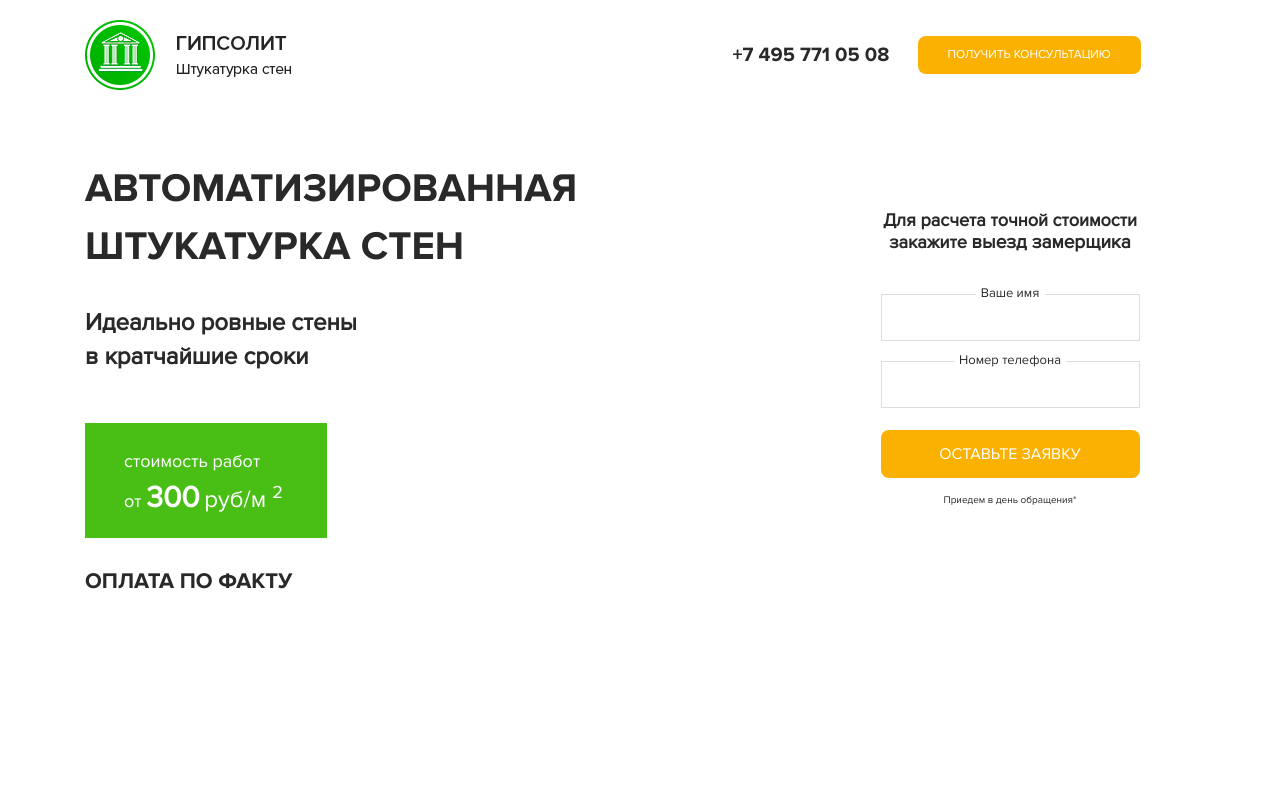
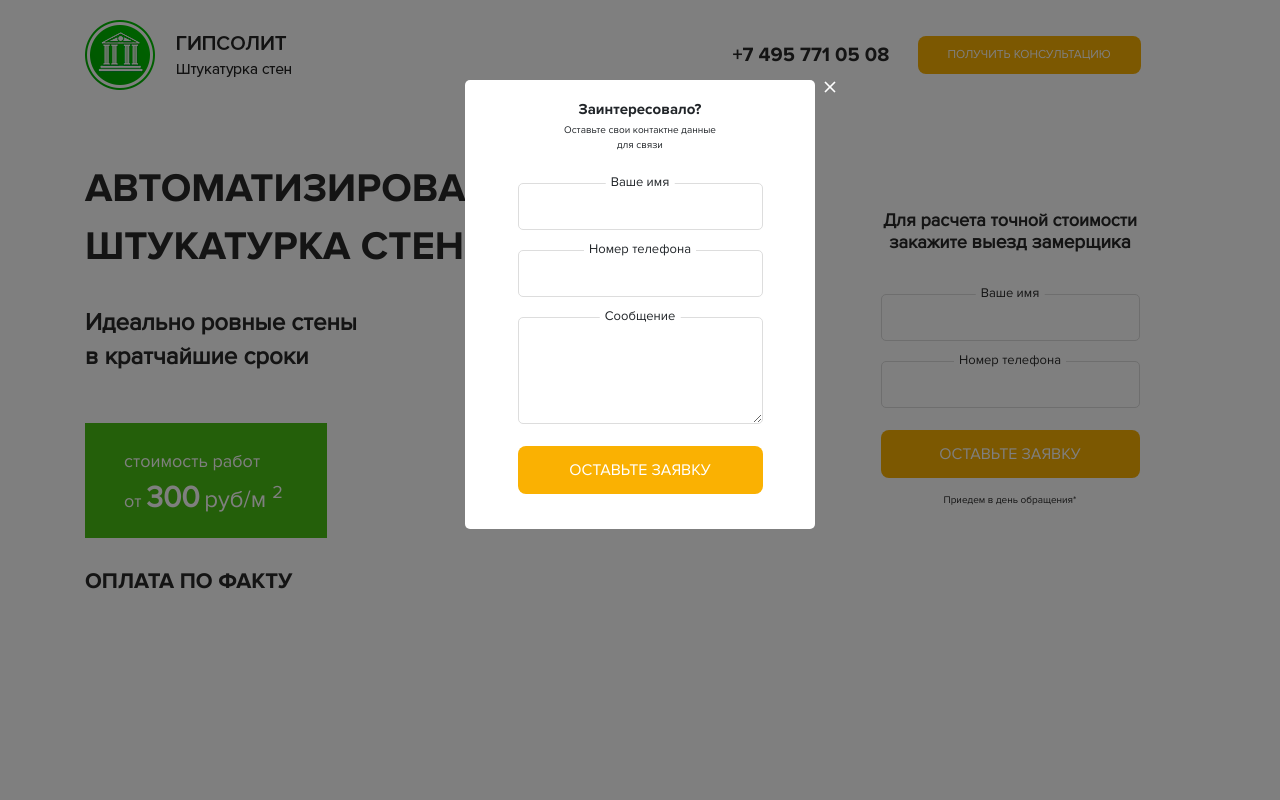
Before and after one commit to DocDuck/Plaster_Walls, a website: page index.html in a window 1280 px wide. Both pictures are taken after a click on the button "ПОЛУЧИТЬ КОНСУЛЬТАЦИЮ". Shown: the top 800 px of the page. Drawn offline with nearby package versions, Linux system fonts and the light colour scheme.

Commit message:
finish pop-up window "to get a consultation"

```diff
--- a/index.html
+++ b/index.html
@@ -30,7 +30,7 @@
 							</div>
 						</div>
 						<div class="col-lg-3 col-md-4 col-sm-12">
-							<button class="header-btn button">
+							<button class="header-btn button popup-btn">
 								Получить консультацию
 							</button>
 						</div>
@@ -120,7 +120,34 @@
 			</div>
 		</section>
 
-	<script src="https://code.jquery.com/jquery-3.2.1.slim.min.js" integrity="sha384-KJ3o2DKtIkvYIK3UENzmM7KCkRr/rE9/Qpg6aAZGJwFDMVNA/GpGFF93hXpG5KkN" crossorigin="anonymous"></script>
+	<!-- Модальные окна -->
+
+	<!-- Получить консультацию -->
+	<div class="popup">
+		<div class="popup-dialog">
+			<div class="popup-content">
+				<button class="popup-close">&times</button>
+				<h4 class="popup-header">Заинтересовало?</h4>
+				<p>Оставьте свои контактне данные<br>для связи</p>
+				<div class="main-form popup-form">
+					<form action="#">
+						<label for="#">Ваше имя</label>
+						<input class="main-form_input"	type="text">
+						<label for="#">Номер телефона</label>
+						<input class="main-form_input" type="text">
+						<label for="#">Сообщение</label>
+						<textarea class="main-form_input" rows="5"></textarea>
+						<button class="button main-form_btn" type="submit">Оставьте заявку</button>
+					</form>
+				</div>
+			</div>
+		</div>
+	</div>
+
+	<script
+    src="https://code.jquery.com/jquery-3.3.1.min.js"
+    integrity="sha256-FgpCb/KJQlLNfOu91ta32o/NMZxltwRo8QtmkMRdAu8="
+    crossorigin="anonymous"></script>
 	<script	src="http://code.jquery.com/jquery-migrate-3.0.1.min.js"
 	  	integrity="sha256-F0O1TmEa4I8N24nY0bya59eP6svWcshqX1uzwaWC4F4="
 	  	crossorigin="anonymous"></script>
@@ -139,8 +166,10 @@
 			      breakpoint: 1199,
 			      settings: {
 			        slidesToShow: 3,
-				        slidesToScroll: 1,
-				        infinite: true,
+			        prevArrow: '<button class="prev arrow"></button>',
+			        nextArrow: '<button class="next arrow"></button>',
+			        slidesToScroll: 2,
+			        infinite: true
 
 			      }
 			    },
@@ -148,20 +177,33 @@
 			      breakpoint: 991,
 			      settings: {
 			        slidesToShow: 2,
-				        slidesToScroll: 1
+			        prevArrow: '<button class="prev arrow"></button>',
+			        nextArrow: '<button class="next arrow"></button>',
+			        slidesToScroll: 2
 			      }
 			    },
 			    {
 			      breakpoint: 767,
 			      settings: {
 			        slidesToShow: 1,
+			        prevArrow: '<button class="prev arrow"></button>',
+			        nextArrow: '<button class="next arrow"></button>',
 			        slidesToScroll: 1
 			      	}
 			    }
 				]
+	  		});
 
+		// Не понятно, почему слипслайдер слетает после подключения других скриптов...
+			$('.popup-btn').on('click', function(event) {
+				event.preventDefault();
+				$('.popup').fadeIn();
 			});
+			$('.popup-close').on('click', function(event) {
+				event.preventDefault();
+				$('.popup').fadeOut();
 			});
+		})
 	</script>
 
 	</body>
--- a/sass/style.sass
+++ b/sass/style.sass
@@ -15,7 +15,7 @@ html
 	font-size: 10px
 body
 	@include reg()
-button, input, a
+button, input, a, textarea
 	&:focus
 		outline: none
 /*Стили всех кнопочек*/
@@ -122,6 +122,7 @@ section
 			display: block
 			width: 70%
 			border: 1px solid #ddd
+			border-radius: 5px
 			padding: 1.5rem
 			margin: 2rem auto
 
@@ -166,11 +167,69 @@ section
 .slick-active
 	outline: none
 
+.arrow
+	top: 50%
+	transform: translateY(-50%)
+	position: absolute
+	z-index: 99
+	width: 2rem
+	height: 2rem
+	border: none
+	&:hover
+		cursor: pointer
+
+
+
 .prev
-	position: absolute
-	top: 50%
+	background-size: 90%
 	left: 0
-	transform: translateY(50%)
+	background: url(/img/left-arrow.png) center no-repeat
+.next
+	background-size: 90%
+	right: 0
+	background: url(/img/right-arrow.png) center no-repeat
+
+/*Оформление всплывашек*/
+.popup
+	display: none
+	background-color: rgba(0, 0, 0, 0.5)
+	position: fixed
+	left: 0
+	top: 0
+	right: 0
+	bottom: 0
+	width: 100%
+	height: 100%
+	z-index: 3
+
+
+	&-content
+		background-color: white
+		position: fixed
+		width: 35rem
+		left: 50%
+		transform: translateX(-50%)
+		top: 10%
+		padding: 2rem 0rem
+		border-radius: 5px
+		text-align: center
+	&-header
+		@include bold()
+	&-form
+		padding: 0
+		margin-top: 3rem
+	&-close
+		position: absolute
+		top: -1.6rem
+		right: -3rem
+		width: 3rem
+		text-align: center
+		font-size: 3rem
+		border: none
+		color: white
+		background-color: transparent
+		&:hover
+		cursor: pointer
 
 
 
```
Also changed, not shown: css/style.css. Lines whose indentation alone changed are shown as unchanged.
